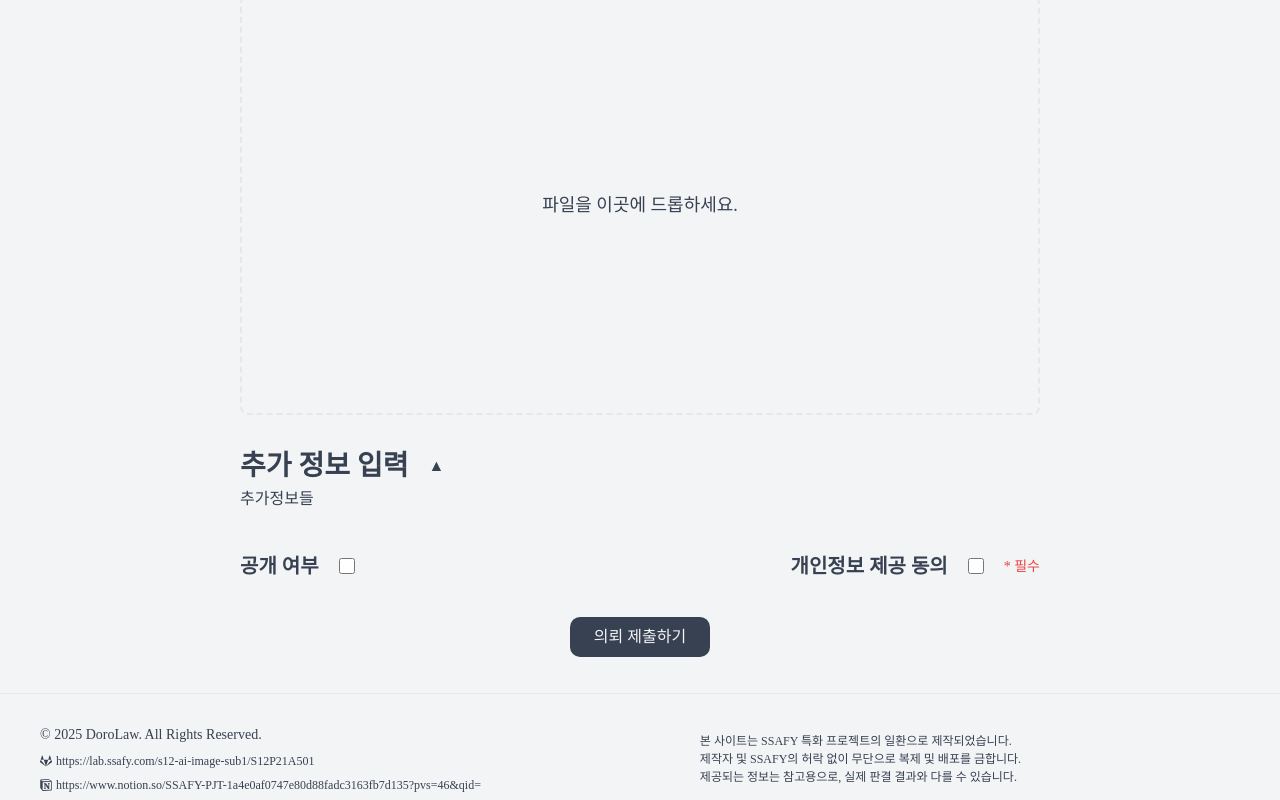
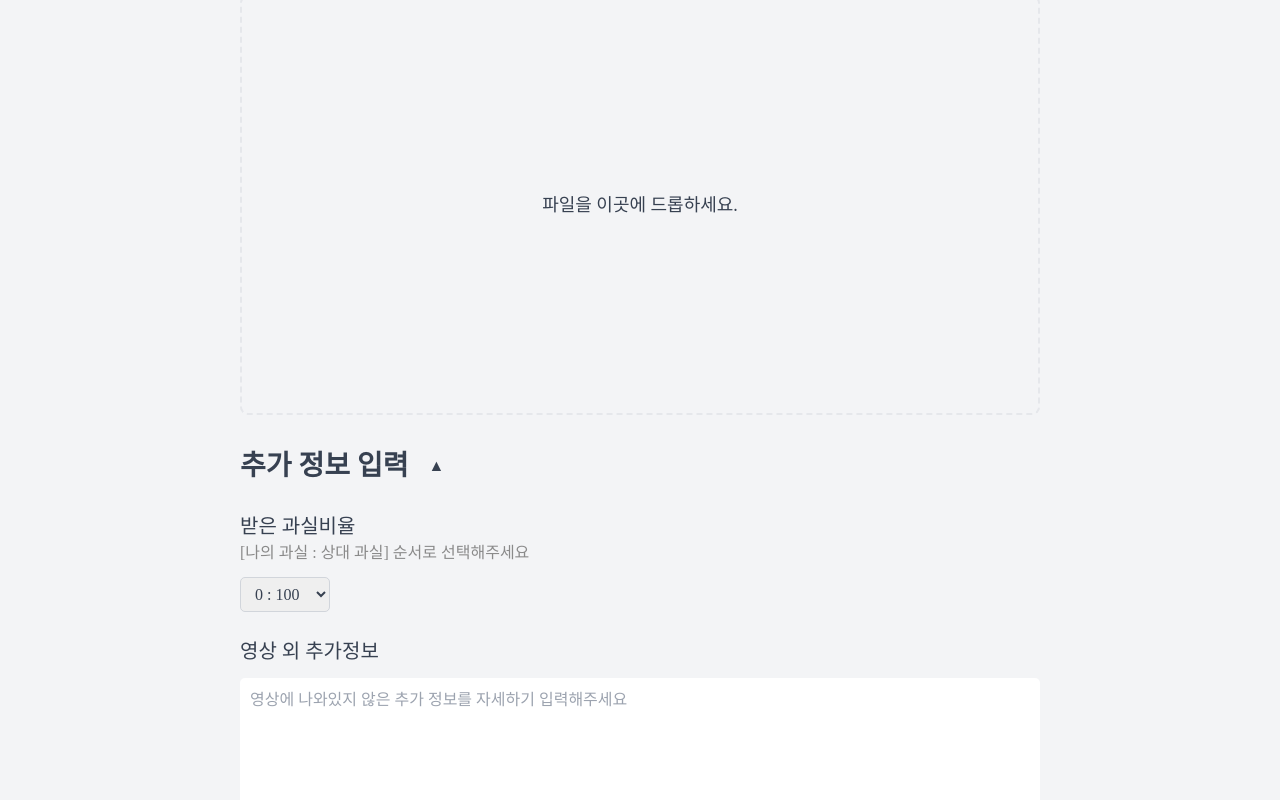
Before and after one commit to SSAFY-Dorolaw/Dorolaw, a React (Vite) app in the folder frontend/: page /consultation in a window 1280 px wide. Both pictures are taken after a click on the element "추가 정보 입력". Shown: the part 398-1198 px from the top of the page. Built offline with nearby package versions, Linux system fonts and the light colour scheme; a web font is replaced by a local one.

Commit message:
feat: 추가 정보 입력 구현 완료
- 토글 구현 완료
- 과실비율 콤보박스로 선택 가능, 각종 정보 입력 가능(textarea)

S12P21A501-95

```diff
--- a/frontend/src/features/videoupload/AdditionalInfo.tsx
+++ b/frontend/src/features/videoupload/AdditionalInfo.tsx
@@ -2,6 +2,9 @@ import { useState } from 'react';
 
 const AdditionalInfo = () => {
   const [isOpen, setIsOpen] = useState(false);
+  const [faultRatio, setFaultRatio] = useState('');
+  const [AdditionalInfo, setAdditionalInfo] = useState('');
+  const [question, setQuestion] = useState('');
 
   const toggleOpen = () => {
     setIsOpen(!isOpen);
@@ -23,7 +26,41 @@ const AdditionalInfo = () => {
         </div>
         {isOpen && (
           <div>
-            <p>추가정보들</p>
+            <div className="mt-6 flex flex-col">
+              <label className="text-body">받은 과실비율</label>
+              <p className="text-g3">
+                [나의 과실 : 상대 과실] 순서로 선택해주세요
+              </p>
+              <select
+                className="mt-3 h-[35px] w-[90px] rounded-[5px] border border-gray-300 pl-[10px]"
+                value={faultRatio}
+                onChange={(e) => setFaultRatio(e.target.value)}
+              >
+                {Array.from({ length: 11 }, (_, i) => i * 10).map((value) => (
+                  <option key={value} value={value}>
+                    {value} : {100 - value}
+                  </option>
+                ))}
+              </select>
+            </div>
+            <div className="mt-6">
+              <label className="text-body">영상 외 추가정보</label>
+              <textarea
+                placeholder="영상에 나와있지 않은 추가 정보를 자세하기 입력해주세요"
+                className="mt-3 h-[160px] w-full rounded-[5px] pl-[10px] pt-[10px]"
+                value={AdditionalInfo}
+                onChange={(e) => setAdditionalInfo(e.target.value)}
+              />
+            </div>
+            <div className="mt-6">
+              <label className="text-body">궁금한 점</label>
+              <textarea
+                placeholder="추가적으로 변호사에게 궁금한 점을 물어보세요"
+                className="mt-3 h-[160px] w-full rounded-[5px] pl-[10px] pt-[10px]"
+                value={question}
+                onChange={(e) => setQuestion(e.target.value)}
+              />
+            </div>
           </div>
         )}
       </section>
--- a/frontend/src/pages/consultation/ConsultUpload.tsx
+++ b/frontend/src/pages/consultation/ConsultUpload.tsx
@@ -1,5 +1,3 @@
-import { useState } from 'react';
-
 import UploadArea from '@/features/analysis/UploadArea';
 import UploadTitle from '@/features/videoupload/UploadTitle';
 import OptionCheckbox from '@/features/videoupload/OptionCheckbox';
```
